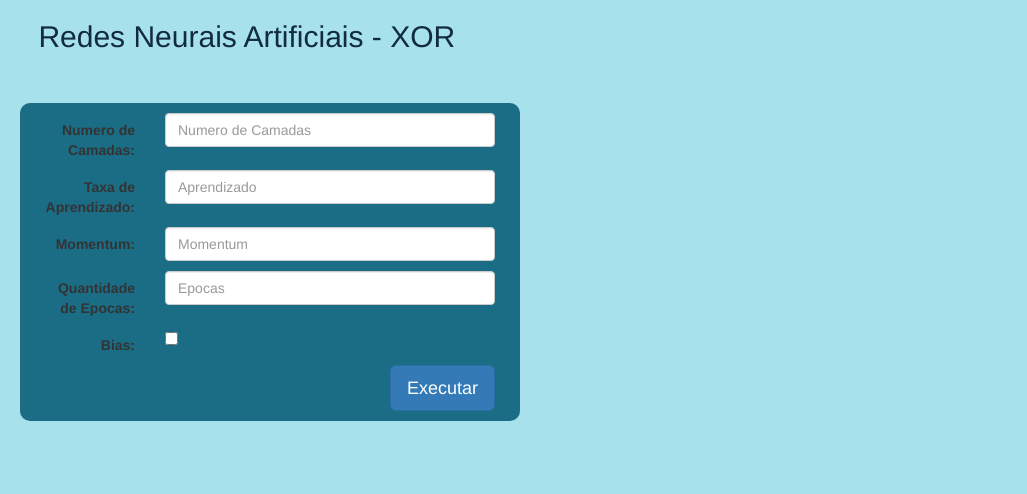
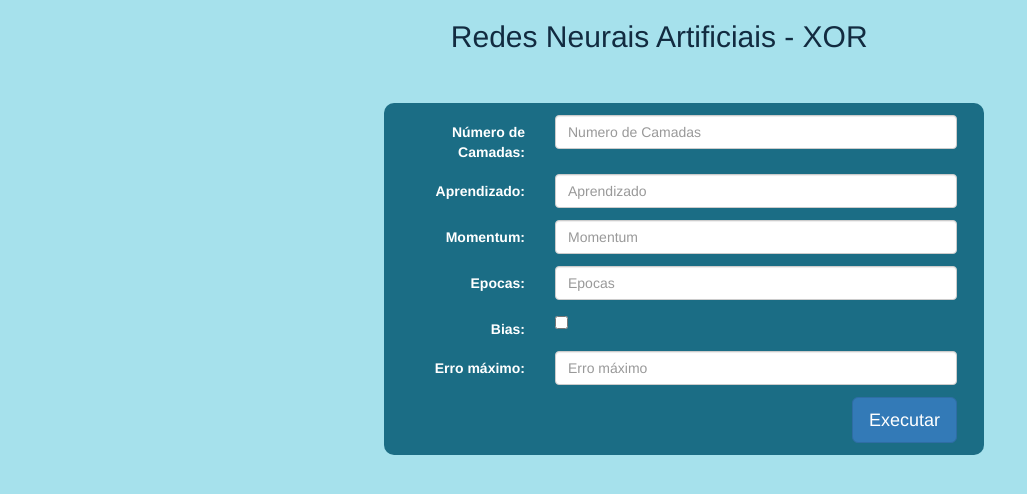
Before and after one commit to RafaelFazzolino/rna_xor, a Django app: page / in a window 1280 px wide. Shown: the top 494 px of the page, without its empty margins (0-1027 px from the left). Run offline with Django 3.2, Linux system fonts and the light colour scheme; some libraries are stand-ins or nearby versions.

Commit message:
Adicionando opção de erro máximo

```diff
--- a/rna/xor/forms.py
+++ b/rna/xor/forms.py
@@ -8,3 +8,4 @@ class XorForm(forms.Form):
     learningrate = forms.FloatField()
     momentum = forms.FloatField()
     epochs = forms.IntegerField()
+    erro_max = forms.FloatField()
--- a/rna/xor/templates/index.html
+++ b/rna/xor/templates/index.html
@@ -44,7 +44,7 @@
 		</script>
   </head>
   <body style="background-color: #a6e1ec">
-    <h2 style="color: #122b40; margin-left: 3%;">Redes Neurais Artificiais - XOR</h2>
+    <h2 style="color: #122b40; margin-left: 3%; text-align: center;">Redes Neurais Artificiais - XOR</h2>
     {% block content %}
 
     {% endblock %}
--- a/rna/xor/templates/inicio.html
+++ b/rna/xor/templates/inicio.html
@@ -7,9 +7,9 @@
 {#	    <div class="input-group">#}
 {#            {{ form.as_p }}#}
 {#	    </div>#}
-		<div style="margin-left: 20px; width: 500px; float: left; border-radius: 10px; margin-top: 40px; background-color: #1b6d85">
+		<div style="margin-left: 30%; width: 600px; float: left; border-radius: 10px; margin-top: 40px; background-color: #1b6d85;">
 		    <div class="form-group" style="margin: 2%;">
-		        <label class="col-md-3 control-label" for="name">Numero de Camadas:</label>
+		        <label class="col-md-3 control-label" for="name" style="color: white;">Número de Camadas:</label>
 		        <div class="col-md-9">
 		          {% render_field form.num_camadas class+="form-control" placeholder="Numero de Camadas" %}
 		          {% if form.num_camadas.errors %}
@@ -18,7 +18,7 @@
 		        </div>
 		    </div>
 	        <div class="form-group" style="margin: 2%;">
-		        <label class="col-md-3 control-label" for="name">Taxa de Aprendizado:</label>
+		        <label class="col-md-3 control-label" for="name" style="color: white;">Aprendizado:</label>
 		        <div class="col-md-9">
 		          {% render_field form.learningrate class+="form-control" placeholder="Aprendizado" %}
 		          {% if form.learningrate.errors %}
@@ -27,7 +27,7 @@
 		        </div>
 		    </div>
 	        <div class="form-group" style="margin: 2%;">
-		        <label class="col-md-3 control-label" for="name">Momentum:</label>
+		        <label class="col-md-3 control-label" for="name" style="color: white;">Momentum:</label>
 		        <div class="col-md-9">
 		          {% render_field form.momentum class+="form-control" placeholder="Momentum" %}
 		          {% if form.momentum.errors %}
@@ -36,7 +36,7 @@
 		        </div>
 		    </div>
 	        <div class="form-group" style="margin: 2%;">
-		        <label class="col-md-3 control-label" for="name">Quantidade de Epocas:</label>
+		        <label class="col-md-3 control-label" for="name" style="color: white;">Epocas:</label>
 		        <div class="col-md-9">
 		          {% render_field form.epochs class+="form-control" placeholder="Epocas" %}
 		          {% if form.epochs.errors %}
@@ -45,7 +45,7 @@
 		        </div>
 		    </div>
 	        <div class="form-group" style="margin: 2%;">
-		        <label class="col-md-3 control-label" for="name">Bias:</label>
+		        <label class="col-md-3 control-label" for="name" style="color: white;">Bias:</label>
 		        <div class="col-md-9">
 		          {% render_field form.bias class+="" %}
 		          {% if form.bias.errors %}
@@ -53,6 +53,17 @@
 		          {% endif %}
 		        </div>
 		    </div>
+
+			<div class="form-group" style="margin: 2%;">
+		        <label class="col-md-3 control-label" for="name" style="color: white;">Erro máximo:</label>
+		        <div class="col-md-9">
+		          {% render_field form.erro_max class+="form-control" placeholder="Erro máximo" %}
+		          {% if form.erro_max.errors %}
+		          <div class="alert alert-danger" role="alert">{{form.erro_max.errors}}</div>
+		          {% endif %}
+		        </div>
+		    </div>
+
 			<div class="form-group" style="margin: 2%;">
 	            <div class="col-md-12 text-right">
 	              <button type="submit" class="btn btn-primary btn-lg">Executar</button>
--- a/rna/xor/views.py
+++ b/rna/xor/views.py
@@ -38,19 +38,17 @@ def result(request, form):
     network = buildNetwork(dataset.indim, int(dados['num_camadas']), dataset.outdim, bias=bias)
     trainer = BackpropTrainer(network, dataset, learningrate=float(dados['learningrate']), momentum=float(dados['momentum']))
 
-    error = 0.00001
+    error = 1.00000000
 
     epocasPercorridas = 0
 
     errors = []
     it = []
-    while epocasPercorridas < dados['epochs']:
+    while epocasPercorridas < dados['epochs'] and error > dados['erro_max']:
         error = trainer.train()
         epocasPercorridas += 1
         errors.append(error)
         it.append(epocasPercorridas)
-        if error == 0:
-            break
     graph = []
     idx = 0
     for e in errors:
```
